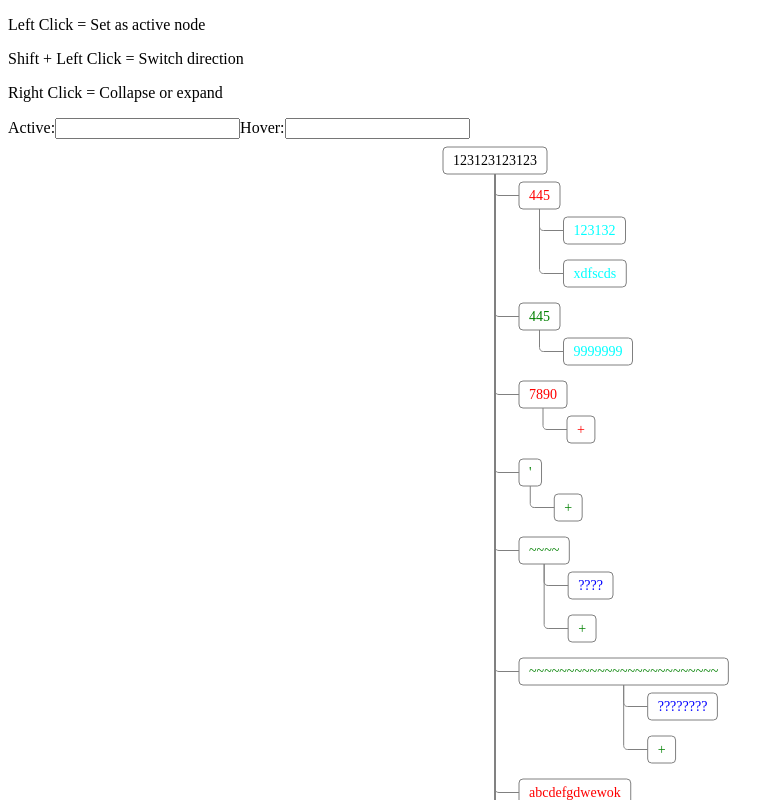
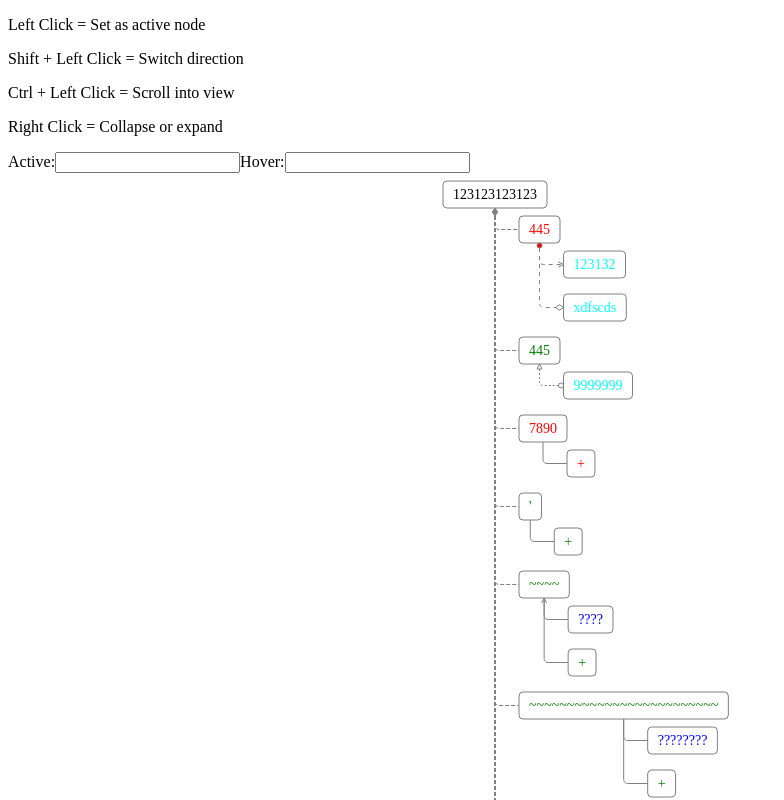
Before and after one commit to TheVeryDarkness/svg-tree-vue3, a Vue app: page / in a window 1280 px wide. Shown: the top 800 px of the page, without its empty margins (0-784 px from the left). Built offline with nearby package versions, Linux system fonts and the light colour scheme.

Commit message:
Support dashed lines and lines with shaped ends.

```diff
--- a/src/App.vue
+++ b/src/App.vue
@@ -1,43 +1,58 @@
 <script setup lang="ts">
 import { ref } from "vue";
 import Tree from "./components/Tree.vue";
-import { Data, TreeEvent } from "./components/types";
+import { Data, Shape, TreeEvent } from "./components/types";
 import "./auto.css";
 type T = {
   name: string;
   id?: number | string;
   color?: string;
+  outSelfShape?: Shape;
+  outSelfFill?: string;
+  dashArray?: string | number;
   children: T[];
+  inChildrenShape?: (Shape | undefined)[];
   extensible?: boolean;
 };
 const data: T = {
   name: "123123123123",
   id: 123123123123,
+  outSelfShape: "diamond",
+  outSelfFill: "currentColor",
+  dashArray: "4 2",
   children: [
     {
       name: "445",
       id: 445,
       color: "red",
+      outSelfShape: "circle",
+      outSelfFill: "red",
+      dashArray: 4,
       children: [
         { name: "123132", color: "cyan", children: [] },
         { name: "xdfscds", color: "cyan", children: [] },
       ],
+      inChildrenShape: ["arrow", "diamond"],
     },
     {
       name: "445",
       id: "445",
       color: "green",
+      outSelfShape: "triangle",
+      dashArray: "2",
       children: [{ name: "9999999", color: "cyan", children: [] }],
+      inChildrenShape: ["circle"],
     },
     { name: "7890", color: "red", children: [], extensible: true },
     { name: "'", color: "green", children: [], extensible: true },
-    { name: "~~~~", color: "green", children: [{ name: "????", color: "blue", children: [] }], extensible: true },
+    { name: "~~~~", color: "green", outSelfShape: "arrow", children: [{ name: "????", color: "blue", children: [] }], extensible: true },
     { name: "~~~~~~~~~~~~~~~~~~~~~~~~~", color: "green", children: [{ name: "????????", color: "blue", children: [] }], extensible: true },
     {
       name: "abcdefgdwewok",
       id: "kkkk",
       color: "red",
       children: [{ name: "xdncsc", color: "green", children: [] }],
+      inChildrenShape: ["triangle"],
     },
     {
       name: "abcdefghijklmnopqrstuvwxyz",
@@ -69,6 +84,7 @@ const data: T = {
         { name: "_", color: "green", children: [] },
         { name: "y", color: "green", children: [] },
       ],
+      inChildrenShape: ["arrow", "circle", "diamond", "triangle"],
     },
     {
       name: "abcdefgdwewoknjnjonomiodjewidjwoedeowno",
@@ -79,6 +95,24 @@ const data: T = {
         { name: "x", color: "green", children: [] },
         { name: "_", color: "green", children: [] },
         { name: "y", color: "green", children: [] },
+      ],
+    },
+    {
+      name: "0",
+      children: [
+        { name: "a", extensible: true, children: [], outSelfShape: "arrow", outSelfFill: "currentColor" },
+        { name: "b", extensible: true, children: [], outSelfShape: "circle", outSelfFill: "currentColor" },
+        { name: "c", extensible: true, children: [], outSelfShape: "diamond", outSelfFill: "currentColor" },
+        { name: "d", extensible: true, children: [], outSelfShape: "triangle", outSelfFill: "currentColor" },
+      ],
+    },
+    {
+      name: "1",
+      children: [
+        { name: "a", extensible: true, children: [], outSelfShape: "arrow", outSelfFill: "blue" },
+        { name: "b", extensible: true, children: [], outSelfShape: "circle", outSelfFill: "blue" },
+        { name: "c", extensible: true, children: [], outSelfShape: "diamond", outSelfFill: "blue" },
+        { name: "d", extensible: true, children: [], outSelfShape: "triangle", outSelfFill: "blue" },
       ],
     },
   ],
@@ -114,6 +148,7 @@ window.addEventListener("click", () => {
 <template>
   <p>Left Click = Set as active node</p>
   <p>Shift + Left Click = Switch direction</p>
+  <p>Ctrl + Left Click = Scroll into view</p>
   <p>Right Click = Collapse or expand</p>
   <label for="active-node">Active:</label>
   <input type="text" id="active-node" title="Active Node" v-model="state.active.value" />
@@ -145,7 +180,8 @@ textarea {
 
 svg.active > rect.node,
 svg.active > .link {
-  stroke: red;
+  color: red;
+  stroke: currentColor;
   stroke-width: 2px;
 }
 </style>
--- a/src/auto.css
+++ b/src/auto.css
@@ -9,7 +9,8 @@
   }
   svg > rect,
   svg > path {
-    stroke: gray;
+    color: gray;
+    stroke: currentColor;
   }
   svg > rect.node {
     fill: white;
@@ -35,7 +36,8 @@
   }
   svg > rect,
   svg > path {
-    stroke: lightgray;
+    color: lightgray;
+    stroke: currentColor;
   }
   svg > rect.node {
     fill: darkgray;
--- a/src/components/TreeNode.vue
+++ b/src/components/TreeNode.vue
@@ -46,6 +46,7 @@
             :x2="sizes.reduce((acc, cur) => acc + (cur?.bounding?.width ?? 0), 0) - (sizes[sizes.length - 1]?.bounding?.width ?? 0) + (sizes[sizes.length - 1]?.name?.x ?? 0) + (sizes[sizes.length - 1]?.name?.width ?? 0) / 2"
             :y2="paddingY" stroke="green" /> -->
     <!-- :x="rectWidth / 2 + indentX" :y="(1 + index) * (fontSize.height + paddingY * 2 + gapY * 2)" -->
+    <path v-if="!collapsed" :fill="props.node.outSelfFill ?? 'none'" class="link" stroke-linejoin="round" :d="out?.[0]" />
     <tree-node
       v-for="(value, index) of node.children"
       v-if="!collapsed"
@@ -62,7 +63,16 @@
       @click="emit('click', $event)"
       @contextmenu="emit('contextmenu', $event)"
     ></tree-node>
-    <path v-for="(_, index) of node.children" v-if="!collapsed" :key="index" fill="none" class="link" :d="relative[index]?.link" />
+    <path v-for="(_, index) of node.children" v-if="!collapsed" :key="index" fill="none" class="link" :d="relative[index]?.link" :stroke-dasharray="node.dashArray" />
+    <path
+      v-for="(_, index) of node.children"
+      v-if="!collapsed"
+      :key="index"
+      :fill="props.node.inChildrenFill?.[index] ?? 'none'"
+      class="link"
+      stroke-linejoin="round"
+      :d="relative[index]?.in"
+    />
     <rect
       v-if="!collapsed && node.extensible"
       :x="extendRect.x"
@@ -97,7 +107,7 @@
 </template>
 <script setup lang="ts" generic="T extends Data<T, Key>, Key extends string | number | symbol = 'path'">
 import { computed, ref, StyleValue, watch } from "vue";
-import type { Data, ExternalState, Options, Rectangle, TreeEvent, TreeNodeSize } from "./types";
+import type { Data, ExternalState, Options, Rectangle, Shape, TreeEvent, TreeNodeSize } from "./types";
 
 // Props.
 const props = defineProps<{
@@ -264,12 +274,64 @@ const middle = computed(function () {
   return Math.max(Math.min(middle, width.value - (rectWidth.value / 2 + marginX)), rectWidth.value / 2 + marginX);
 });
 
+const out = computed(function (): [string, number] | undefined {
+  const [x1, y1] = vertical.value ? [marginX + rectWidth.value / 2, marginY + rectHeight.value] : [middle.value, marginY + rectHeight.value];
+  const shape = props.node.outSelfShape;
+
+  switch (shape) {
+    case "arrow": {
+      const shapeSize = 5;
+      return [
+        `M ${x1 - shapeSize / 2} ${y1 + shapeSize}
+L ${x1} ${y1}
+L ${x1 + shapeSize / 2} ${y1 + shapeSize}
+`,
+        0,
+      ];
+    }
+    case "circle": {
+      const shapeSize = 5;
+      return [
+        `M ${x1} ${y1}
+A ${shapeSize / 2} ${shapeSize / 2} 0.5 1 1 ${x1} ${y1 + shapeSize}
+A ${shapeSize / 2} ${shapeSize / 2} 0.5 1 1 ${x1} ${y1}
+`,
+        shapeSize,
+      ];
+    }
+    case "diamond": {
+      const shapeSize = 8;
+      return [
+        `M ${x1} ${y1}
+L ${x1 - shapeSize / 3} ${y1 + shapeSize / 2}
+L ${x1} ${y1 + shapeSize}
+L ${x1 + shapeSize / 3} ${y1 + shapeSize / 2}
+Z
+`,
+        shapeSize,
+      ];
+    }
+    case "triangle": {
+      const shapeSize = 5;
+      return [
+        `M ${x1} ${y1}
+L ${x1 - shapeSize / 2} ${y1 + shapeSize}
+L ${x1 + shapeSize / 2} ${y1 + shapeSize}
+Z
+`,
+        shapeSize,
+      ];
+    }
+  }
+});
+
 type Relative = {
   left: number;
   top: number;
   right: number;
   bottom: number;
   link: string;
+  in?: string;
 };
 const relatives = computed(function (): [Relative[], Relative] {
   if (vertical.value) {
@@ -277,7 +339,7 @@ const relatives = computed(function (): [Relative[], Relative] {
       left: marginX + rectWidth.value / 2 + indentX - marginX,
       top: marginY + rectHeight.value,
     };
-    function next(value: TreeNodeSize): Relative {
+    function next(value: TreeNodeSize, shape?: Shape): Relative {
       const left = cur.left;
       const top = cur.top;
       const right = left + value.bounding.width;
@@ -288,19 +350,66 @@ const relatives = computed(function (): [Relative[], Relative] {
       // l ${indentX - radius - marginX + value.name.x} 0`
 
       const x1 = marginX + rectWidth.value / 2;
-      const y1 = marginY + rectHeight.value;
+      const y1 = marginY + rectHeight.value + (out.value === undefined ? 0 : out.value[1]);
       const x2 = x1;
       const y2 = top + value.name.y + value.name.height / 2;
       const dx3 = indentX - marginX + value.name.x;
+      function inShapes(shape?: Shape): [string, number] | undefined {
+        switch (shape) {
+          case "arrow": {
+            const shapeSize = 5;
+            return [
+              `M ${x2 + dx3 - shapeSize} ${y2 - shapeSize / 2}
+l ${shapeSize} ${shapeSize / 2}
+l ${-shapeSize} ${shapeSize / 2}`,
+              0,
+            ];
+          }
+          case "circle": {
+            const shapeSize = 5;
+            return [
+              `M ${x2 + dx3 - shapeSize} ${y2}
+a ${shapeSize / 2} ${shapeSize / 2} 0.5 1 1 ${shapeSize} 0
+a ${shapeSize / 2} ${shapeSize / 2} 0.5 1 1 ${-shapeSize} 0
+Z`,
+              shapeSize,
+            ];
+          }
+          case "diamond": {
+            const shapeSize = 8;
+            return [
+              `M ${x2 + dx3 - shapeSize} ${y2}
+l ${shapeSize / 2} ${-shapeSize / 3}
+l ${shapeSize / 2} ${shapeSize / 3}
+l ${-shapeSize / 2} ${shapeSize / 3}
+l ${-shapeSize / 2} ${-shapeSize / 3}
+Z`,
+              shapeSize,
+            ];
+          }
+          case "triangle": {
+            const shapeSize = 5;
+            return [
+              `M ${x2 + dx3 - shapeSize} ${y2 - shapeSize / 2}
+l ${shapeSize} ${shapeSize / 2}
+l ${-shapeSize} ${shapeSize / 2}
+l ${0} ${-shapeSize}
+Z`,
+              shapeSize,
+            ];
+          }
+        }
+      }
+      const inShape = inShapes(shape);
       // Round angle:
       // `M ${x1} ${y1} L ${x2} ${y2 - radius} s 0 ${radius} ${radius} ${radius} l ${dx3 - radius} 0`
       // Straight angle:
       // `M ${x1} ${y1} L ${x2} ${y2} l ${dx3} 0`
-      const link = `M ${x1} ${y1} L ${x2} ${y2 - radius} s 0 ${radius} ${radius} ${radius} l ${dx3 - radius} 0`;
+      const link = `M ${x1} ${y1} L ${x2} ${y2 - radius} s 0 ${radius} ${radius} ${radius} l ${dx3 - radius - (inShape?.[1] ?? 0)} 0`;
       cur.top = bottom;
-      return { left, top, right, bottom, link };
+      return { left, top, right, bottom, link, in: inShape?.[0] };
     }
-    const results = sizes.value.map(next);
+    const results = sizes.value.map((value, i) => next(value, props.node.inChildrenShape?.[i]));
     const e = next(extendNodeSize.value);
     return [results, e];
   } else {
@@ -308,27 +417,73 @@ const relatives = computed(function (): [Relative[], Relative] {
       left: Math.max(0, width.value - childrenWidth.value) / 2,
       top: marginY + rectHeight.value + indentY,
     };
-    function next(value: TreeNodeSize): Relative {
+    function next(value: TreeNodeSize, shape?: Shape): Relative {
       const left = cur.left;
       const top = cur.top;
       const right = left + value.bounding.width;
       const bottom = top + value.bounding.height;
       const x1 = middle.value;
-      const y1 = marginY + rectHeight.value;
-      const dy2 = indentY / 2;
+      const y1 = marginY + rectHeight.value + (out.value?.[1] ?? 0);
+      const dy2 = indentY / 2 - (out.value?.[1] ?? 0);
       const x3 = cur.left + value.name.x + value.name.width / 2;
       // const dx3 = x3 - x1
       const y3 = cur.top - indentY / 2;
       const dy4 = indentY / 2 + value.name.y;
+      function inShapes(shape?: Shape): [string, number] | undefined {
+        switch (shape) {
+          case "arrow": {
+            const shapeSize = 5;
+            return [
+              `M ${x3 + shapeSize / 2} ${y3 + dy4 - shapeSize}
+l ${-shapeSize / 2} ${shapeSize}
+l ${-shapeSize / 2} ${-shapeSize}`,
+              0,
+            ];
+          }
+          case "circle": {
+            const shapeSize = 5;
+            return [
+              `M ${x3} ${y3 + dy4 - shapeSize}
+a ${shapeSize / 2} ${shapeSize / 2} 0.5 1 1 0 ${shapeSize}
+a ${shapeSize / 2} ${shapeSize / 2} 0.5 1 1 0 ${-shapeSize}
+Z`,
+              shapeSize,
+            ];
+          }
+          case "diamond": {
+            const shapeSize = 8;
+            return [
+              `M ${x3} ${y3 + dy4 - shapeSize}
+l ${shapeSize / 3} ${shapeSize / 2}
+l ${-shapeSize / 3} ${shapeSize / 2}
+l ${-shapeSize / 3} ${-shapeSize / 2}
+l ${shapeSize / 3} ${-shapeSize / 2}
+Z`,
+              shapeSize,
+            ];
+          }
+          case "triangle": {
+            const shapeSize = 5;
+            return [
+              `M ${x3 + shapeSize / 2} ${y3 + dy4 - shapeSize}
+l ${-shapeSize / 2} ${shapeSize}
+l ${-shapeSize / 2} ${-shapeSize}
+Z`,
+              shapeSize,
+            ];
+          }
+        }
+      }
+      const inShape = inShapes(shape);
       // Right:
       // `M ${x1} ${y1} l 0 ${indentY / 2} L ${x3 - radius} ${y3} s ${radius} 0 ${radius} ${radius} l 0 ${dy4 - radius}`
       // Left:
       // `M ${x1} ${y1} l 0 ${indentY / 2} L ${x3} ${y3} s ${-radius} 0 ${-radius} ${radius} l 0 ${dy4 - radius}`
-      const link = `M ${x1} ${y1} l 0 ${dy2} L ${x3} ${y3} l 0 ${dy4}`;
+      const link = `M ${x1} ${y1} l 0 ${dy2} L ${x3} ${y3} l 0 ${dy4 - (inShape?.[1] ?? 0)}`;
       cur.left = right;
-      return { left, top, right, bottom, link };
+      return { left, top, right, bottom, link, in: inShape?.[0] };
     }
-    const results = sizes.value.map(next);
+    const results = sizes.value.map((value, i) => next(value, props.node.inChildrenShape?.[i]));
     const e = next(extendNodeSize.value);
     return [results, e];
   }
--- a/src/dark.css
+++ b/src/dark.css
@@ -1,6 +1,7 @@
 svg > rect,
 svg > path {
-  stroke: lightgray;
+  color: lightgray;
+  stroke: currentColor;
 }
 svg > rect.node {
   fill: darkgray;
--- a/src/light.css
+++ b/src/light.css
@@ -1,6 +1,7 @@
 svg > rect,
 svg > path {
-  stroke: gray;
+  color: gray;
+  stroke: currentColor;
 }
 svg > rect.node {
   fill: white;
```
Also changed, not shown: src/components/types.ts (+11 -0 lines).
